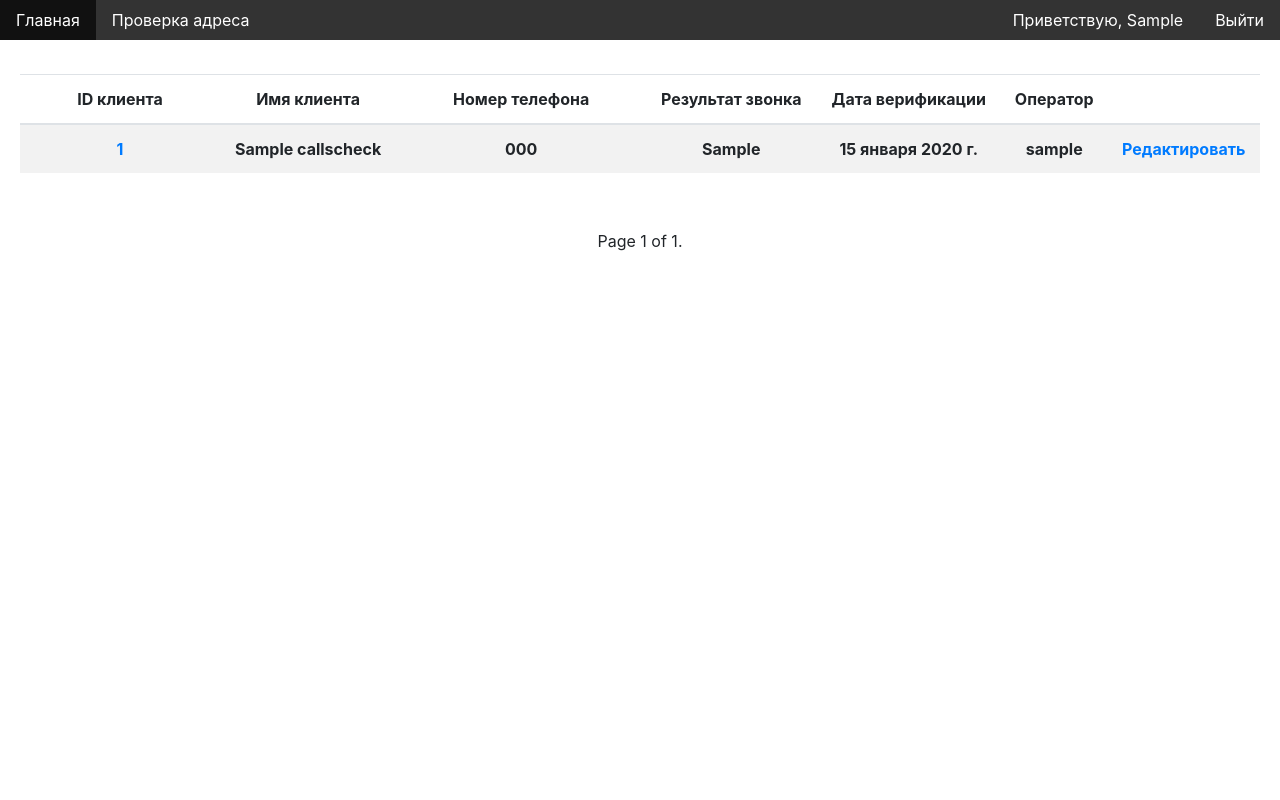
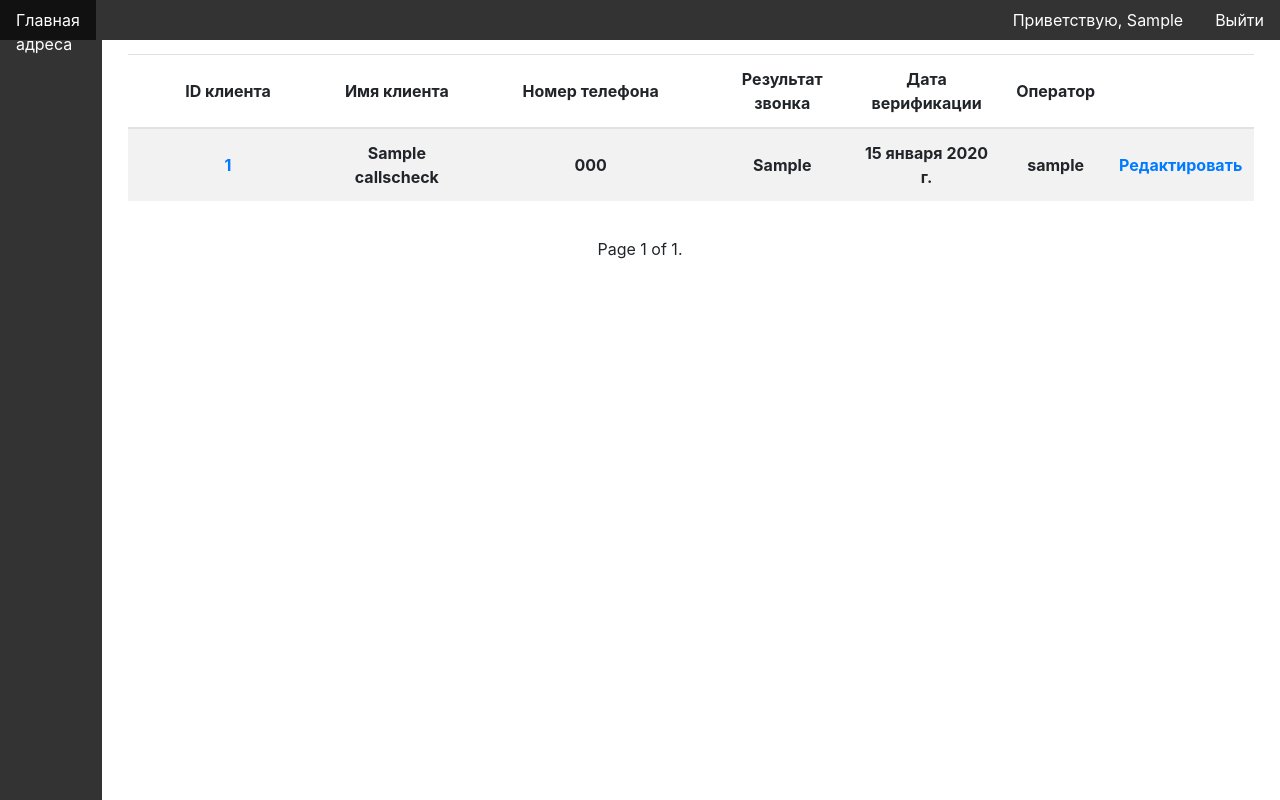
Before and after one commit to ifloky/fullstack-app, a Django app: page /calls_rep/ in a window 1280 px wide. Run offline with Django 4.2, Linux system fonts and the light colour scheme; a user stored in the database is signed in; tables that the repository leaves empty hold one stand-in row (values such as "Sample post"); lists and menus that the app fills with data are empty; some libraries are stand-ins or nearby versions.

Commit message:
Fixed: top menu changed to left menu

```diff
--- a/mysite/main/templates/main/calls_rep.html
+++ b/mysite/main/templates/main/calls_rep.html
@@ -5,25 +5,32 @@
 
   <style xmlns="http://www.w3.org/1999/html">
     form {
-        width: 260px;
-        margin-top: 2%;
+        width: 80%;
+        margin-top: 3%;
+        padding-left:10%;
+        width:98%;
     }
 
     .flex-wrap {display:flex;}
-    .flex-wrap label {width:200px;margin-right:auto;}
-    .flex-wrap button {width:250px;margin-left:auto;}
-    .flex-wrap input {width:calc(100% - 250px);}
-    .flex-wrap select {width:calc(100% - 50px);}
+    .flex-wrap label {width:400px;margin-right:auto;}
+    .flex-wrap button {width:450px;margin-right:auto;}
+    .flex-wrap input {width:calc(100% - 50px);}
+    .flex-wrap select {width:calc(100% - 250px);}
 
-    form {display:flex;width:100%;}
-    select {margin-right:auto;width:30%;}
-    input {width:30%;}
     th {vertical-align: middle !important;}
     </style>
 
   {% if user.is_authenticated %}
     <br>
-    <div style="padding:20px;margin-top:30px;">
+
+
+<!--    <form action="" method="post">-->
+<!--        <label for="l_box1"><input type="radio" name="display_type" value="locationbox" id="l_box1">Display Location</label>-->
+<!--        <label for="d_box2"><input type="radio" name="display_type" value="displaybox" id="d_box2"> Display Direction</label>-->
+<!--        <button type="submit">Submit</button>-->
+<!--    </form>-->
+
+    <div style="padding-left:10%;margin-top:30px;width:98%;">
         <table class="table table-striped">
           <thead>
             <tr align="center">
--- a/mysite/main/templates/main/includes/navbar.html
+++ b/mysite/main/templates/main/includes/navbar.html
@@ -10,8 +10,23 @@
     background-color: #333;
     position: fixed;
     top: 0;
+    width: 8%;
+    height: 100%;
+    display: flex;
+    flex-direction: column;
+}
+
+.fixed_horizontal {
+    list-style-type: none;
+    margin: 0;
+    padding: 0;
+    overflow: hidden;
+    background-color: #333;
+    position: fixed;
+    top: 0;
     width: 100%;
 }
+
 
 .nav-item {
     float: left;
@@ -20,7 +35,7 @@
 li a {
     display: block;
     color: white;
-    text-align: center;
+    text-align: left;
     padding: 14px 16px;
     text-decoration: none;
 }
@@ -38,9 +53,6 @@
 
     <ul class="fixed">
         {% if user.is_authenticated %}
-        <li class="nav-item">
-          <a class="nav-link" href="/reports">Главная</a>
-        </li>
 
             {% if user in site_adm %}
                 <li class="nav-item">
@@ -152,6 +164,16 @@
         <li class="nav-item">
           <a class="nav-link" href="/ip_info">Проверка адреса</a>
         </li>
+    {% endif %}
+
+    </ul>
+
+
+<ul class="fixed_horizontal">
+        {% if user.is_authenticated %}
+        <li class="nav-item">
+          <a class="nav-link" href="/reports">Главная</a>
+        </li>
 
         <li style="float:right" class="nav-item">
           <a class="nav-link" href="/logout">Выйти</a>
--- a/mysite/main/templates/main/ip_info.html
+++ b/mysite/main/templates/main/ip_info.html
@@ -22,7 +22,7 @@
 
       {% if user.is_authenticated %}
 
-    <div style="padding:20px;margin-top:30px;">
+    <div style="padding:20px;padding-left:10%;margin-top:30px;width:98%;">
     <form method="GET" action="/ip_info">
         <label for="ip_address">Введите IP адрес или имя домена: </label>
         <input id="ip_address" type="text" name="object" value=""> <!-- В "value=", можно внести значение по умолчанию -->
@@ -33,7 +33,7 @@
     <div>
     </div>
 {% elif status == 1 %}
-    <div style="padding:20px;margin-top:30px;">
+    <div style="padding-left:10%;margin-top:30px;width:98%;">
         <table class="table table-striped">
             <thead>
                 <tr align="center">
--- a/mysite/main/templates/main/rocket.html
+++ b/mysite/main/templates/main/rocket.html
@@ -21,14 +21,14 @@
 
   {% if user.is_authenticated %}
 
-    <div style="padding:20px;margin-top:30px;">
+    <div style="padding:20px;padding-left:10%;margin-top:30px;width:98%;">
         <form method="GET" action="/rocket" >
               {{ months }} {{ years }}
         <input type="submit" value="Показать количество сообщений">
     </form>
     </div>
 
-    <div style="padding:20px;margin-top:30px;">
+    <div style="padding-left:10%;margin-top:30px;width:98%;">
         <table class="table table-striped">
           <thead>
             <tr align="center">
--- a/mysite/main/views.py
+++ b/mysite/main/views.py
@@ -695,10 +695,14 @@
         return context
 
     def get_queryset(self):
+        queryset = CallsCheck.objects.all().order_by('-id')
+        return queryset
+
+    def get_queryset_filter(self):
         user_name = self.request.user.first_name + ' ' + self.request.user.last_name
-        queryset = CallsCheck.objects.all().order_by('-id')
-        # queryset = CallsCheck.objects.all().order_by('-id').filter(Q(user_name=user_name)| Q(user_name__isnull=True))
-        return queryset
+        queryset_by_filter = CallsCheck.objects.all().order_by('-id')\
+            .filter(Q(user_name=user_name) | Q(user_name__isnull=True))
+        return queryset_by_filter
 
 
 class UpdateCallView(UpdateView):
```
Also changed, not shown: mysite/main/templates/main/cc_report.html (+4 -5 lines), mysite/main/templates/main/list_risks_rep.html (+7 -10 lines), mysite/main/templates/main/list_risks_rep_day.html (+7 -11 lines).
